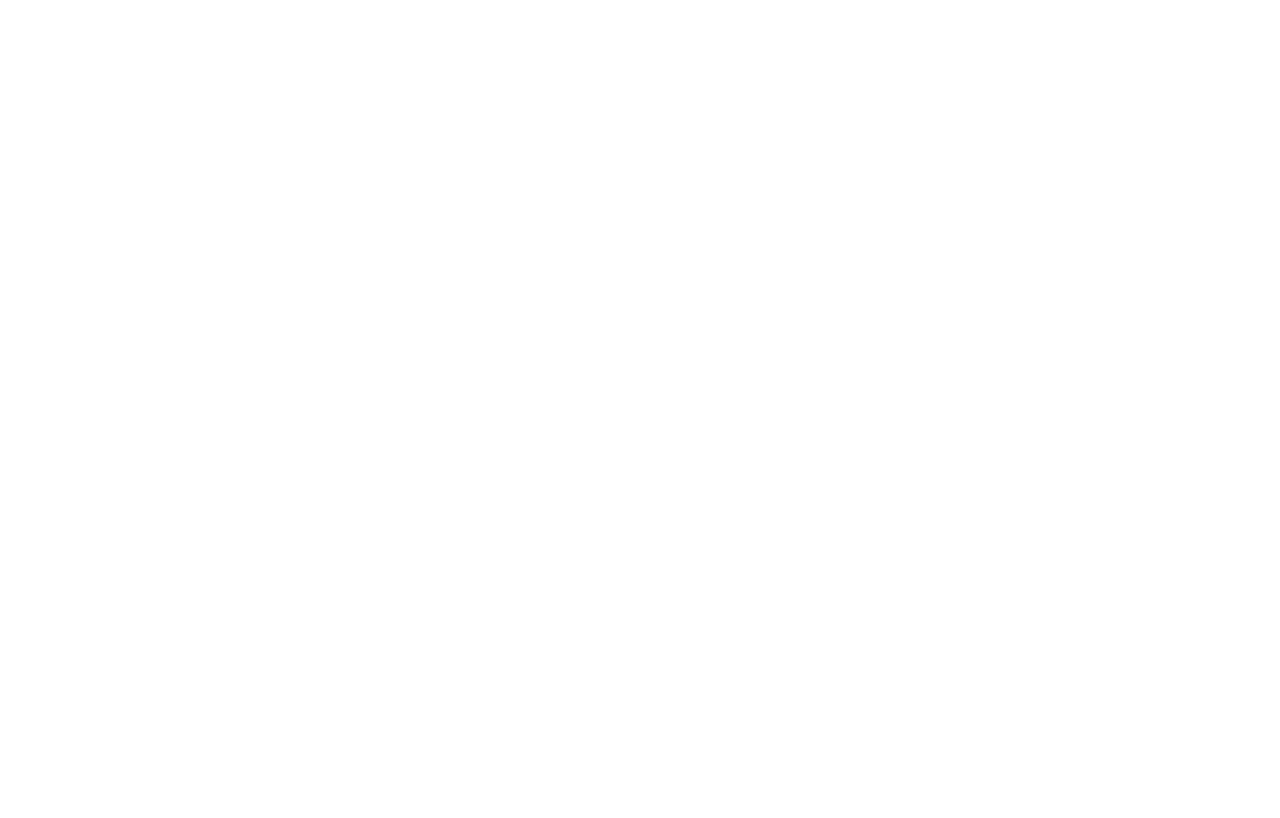
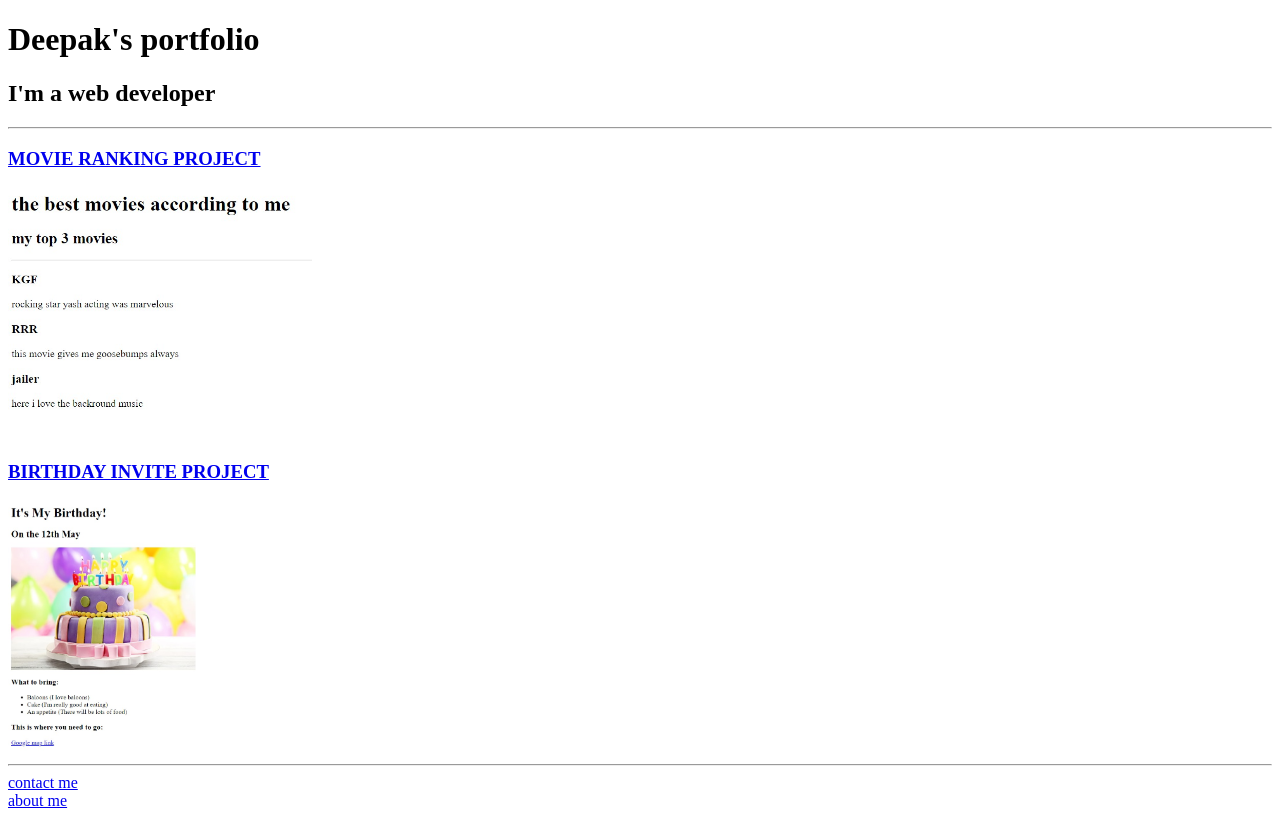
Before and after one commit to deepakjossy/html.portfolio, a plain HTML site: page index.html in a window 1280 px wide. Drawn offline with Linux system fonts and the light colour scheme.

Commit message:
Add files via upload

```diff
--- a/index.html
+++ b/index.html
@@ -1,5 +1,26 @@
 <!-- TODO 1: Create the HTML Boilerplate -->
+<!DOCTYPE html>
+<html lang="en">
+<head>
+    <meta charset="UTF-8">
+    <meta name="viewport" content="width=device-width, initial-scale=1.0">
+    <title>Document</title>
+</head>
+<body>
+    <h1>Deepak's portfolio</h1>
+    <h2>I'm a web developer</h2>
+    <hr />
+   <h3><a href="./public/index copy.html">MOVIE RANKING PROJECT</a></h3>
+   <img src="./assets/images/Screenshot_2-4-2024_155138_127.0.0.1.jpeg" height="250" alt="top movies" />
+   <h3><a href="./public/solution.html">BIRTHDAY INVITE PROJECT</a></h3>
+   <IMG src="./assets/images/Screenshot_2-4-2024_155029_127.0.0.1.jpeg" height="250" alt="birthday invitation" />
+   <hr />
+   <a href="./public/contact.html">contact me</a><br />
+   <a href="./public/about.html">about me</a><br />
 
+
+</body>
+</html>
 <!-- TODO 2: Add Your previous projects' HTML into the public folder -->
 
 <!-- TODO 3: Take screenshots of your project previews and add the images to the images folder -->
```
